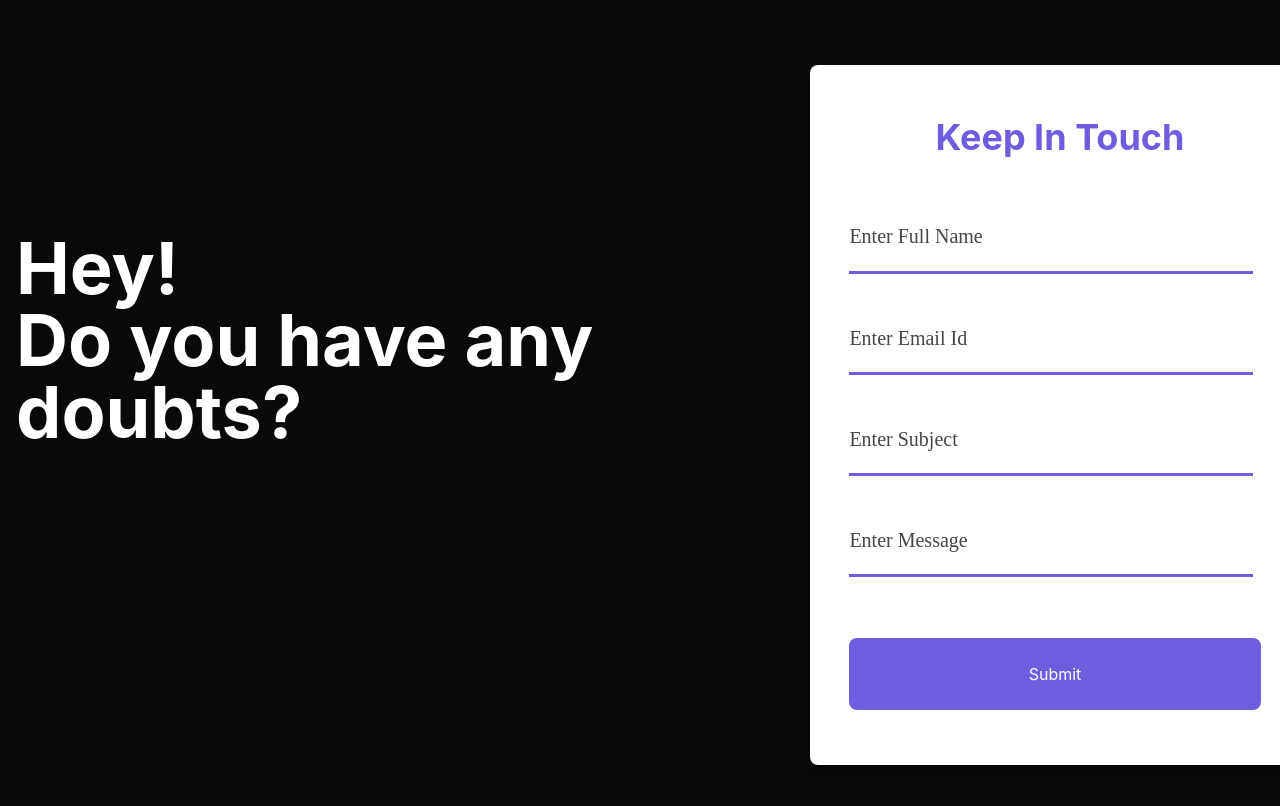
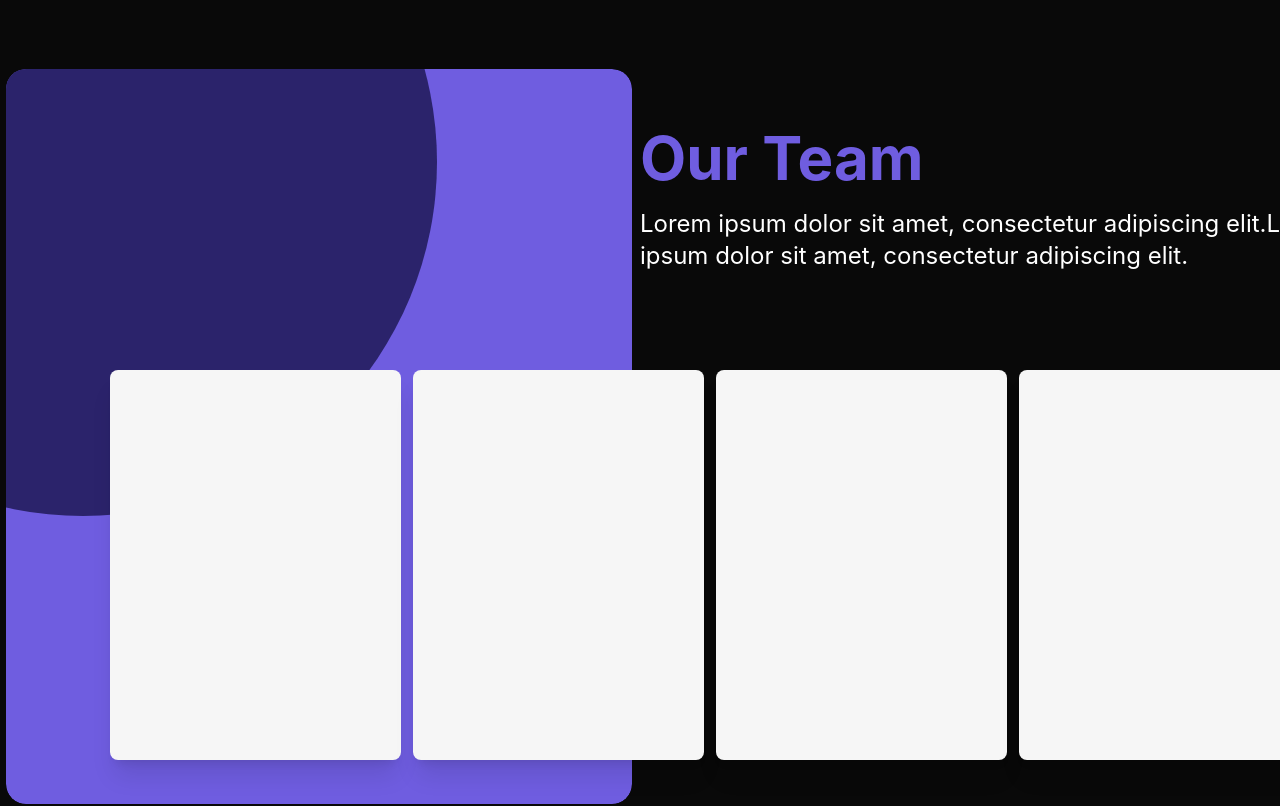
Before and after one commit to aritra1804/The-Unacceptable-AMITHON, a React (Create React App) app in the folder frontend/: page / in a window 1280 px wide. Shown: the part 3600-4406 px from the top of the page. Built offline with nearby package versions, Linux system fonts and the light colour scheme.

Commit message:
✅ Added Team Page

```diff
--- /dev/null
+++ b/frontend/src/components/HomePage/Team/Team.js
@@ -0,0 +1,28 @@
+import React from 'react';
+import Teambg from '../../../images/team.svg';
+import TeamMembers from './TeamMembers/TeamMembers';
+
+function Team() {
+  return (
+    <div className="xl:max-w-[1350px] 2xl:max-w-[1490px] mt-[130px] mx-auto px-4 grid grid-cols-1 lg:grid-cols-2 items-center">
+      <div
+        className="sm:hidden lg:inline-block lg:w-[950px] lg:h-[750px]  justify-center bg-no-repeat xl:ml-[-10px] 2xl:ml-[-10px]"
+        style={{ backgroundImage: `url(${Teambg})` }}
+      ></div>
+      <div>
+        <div className="grid grid-row-2 lg:grid-rows-2 space-y-2 ">
+          <h1 className="font-bold text-[#6F5DE0] text-6xl">Our Team</h1>
+          <p className="xl:w-[700px] 2xl:w-[700px]  text-2xl">
+            Lorem ipsum dolor sit amet, consectetur adipiscing elit.Lorem ipsum
+            dolor sit amet, consectetur adipiscing elit.
+          </p>
+          <div className=" mb-5 w-[1200px] ml-[-530px] 2xl:ml-[-500px]">
+          <TeamMembers />
+          </div>
+        </div>
+      </div>
+    </div>
+  );
+}
+
+export default Team;
--- /dev/null
+++ b/frontend/src/components/HomePage/Team/TeamMembers/TeamMembers.js
@@ -0,0 +1,16 @@
+import React from 'react';
+
+function TeamMembers() {
+  return (
+      <div className='mt-[40px]'>
+          <div className='flex space-x-3 '>
+            <div className="bg-[#F6F6F6] shadow-xl xl:w-[330px] xl:h-[390px] xl:mt-[50px] 2xl:mt-[50px]  2xl:w-[350px] 2xl:h-[390px] rounded-lg"></div>
+            <div className="bg-[#F6F6F6] shadow-xl xl:w-[330px] xl:h-[390px] xl:mt-[50px] 2xl:mt-[50px]  2xl:w-[350px] 2xl:h-[390px] rounded-lg"></div>
+            <div className="bg-[#F6F6F6] shadow-xl xl:w-[330px] xl:h-[390px] xl:mt-[50px] 2xl:mt-[50px]  2xl:w-[350px] 2xl:h-[390px] rounded-lg"></div>
+            <div className="bg-[#F6F6F6] shadow-xl xl:w-[330px] xl:h-[390px] xl:mt-[50px] 2xl:mt-[50px]  2xl:w-[350px] 2xl:h-[390px] rounded-lg"></div>
+          </div>
+      </div>
+  );
+}
+
+export default TeamMembers;
--- a/frontend/src/pages/Home.js
+++ b/frontend/src/pages/Home.js
@@ -6,6 +6,7 @@
 import Features from '../components/HomePage/Features/Features';
 import Footer from '../components/HomePage/Footer/Footer'
 import Contact from '../components/HomePage/Contact/Contact';
+import Team from '../components/HomePage/Team/Team'
 
 const Home = () => {
   return (
@@ -15,6 +16,7 @@
             <About />
             <DetailsSection />
             <Features />
+            <Team />
             <Contact />
           <Footer />
       </div>
```
Also changed, not shown: frontend/src/images/team.svg (added).
